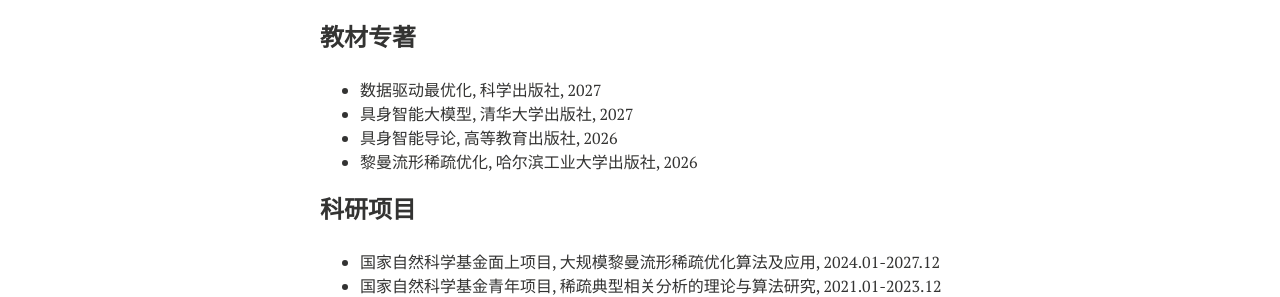
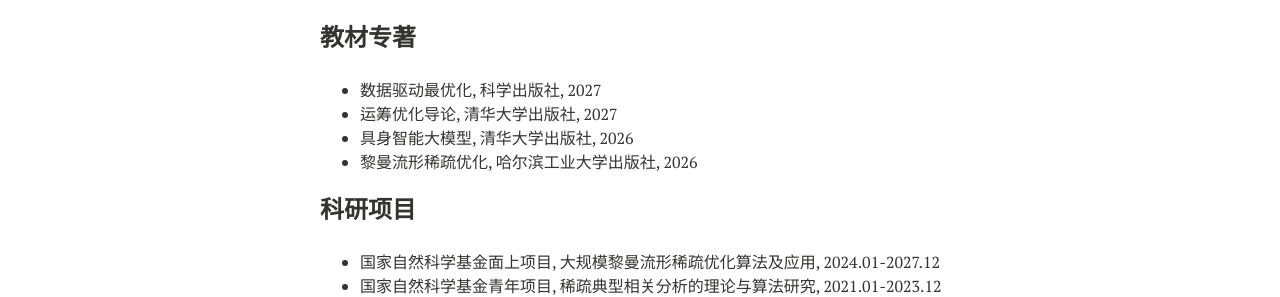
Before and after one commit to xianchaoxiu/xianchaoxiu.github.io, a Jekyll site: the page built from chinese/index.md, in a window 1280 px wide. Shown: the part 717-1014 px from the top of the page. Built offline with Jekyll 4.4.1, drawn with Linux system fonts in a browser that asks for light colours; nearby versions of some CDN libraries.

Commit message:
Update index.md

```diff
--- a/chinese/index.md
+++ b/chinese/index.md
@@ -35,8 +35,8 @@ share: false
 
 ### 教材专著
 * 数据驱动最优化, 科学出版社, 2027 <br>
-* 具身智能大模型, 清华大学出版社, 2027 <br>
-* 具身智能导论, 高等教育出版社, 2026 <br>
+* 运筹优化导论, 清华大学出版社, 2027 <br>
+* 具身智能大模型, 清华大学出版社, 2026 <br>
 * 黎曼流形稀疏优化, 哈尔滨工业大学出版社, 2026 <br>
 
 
```
